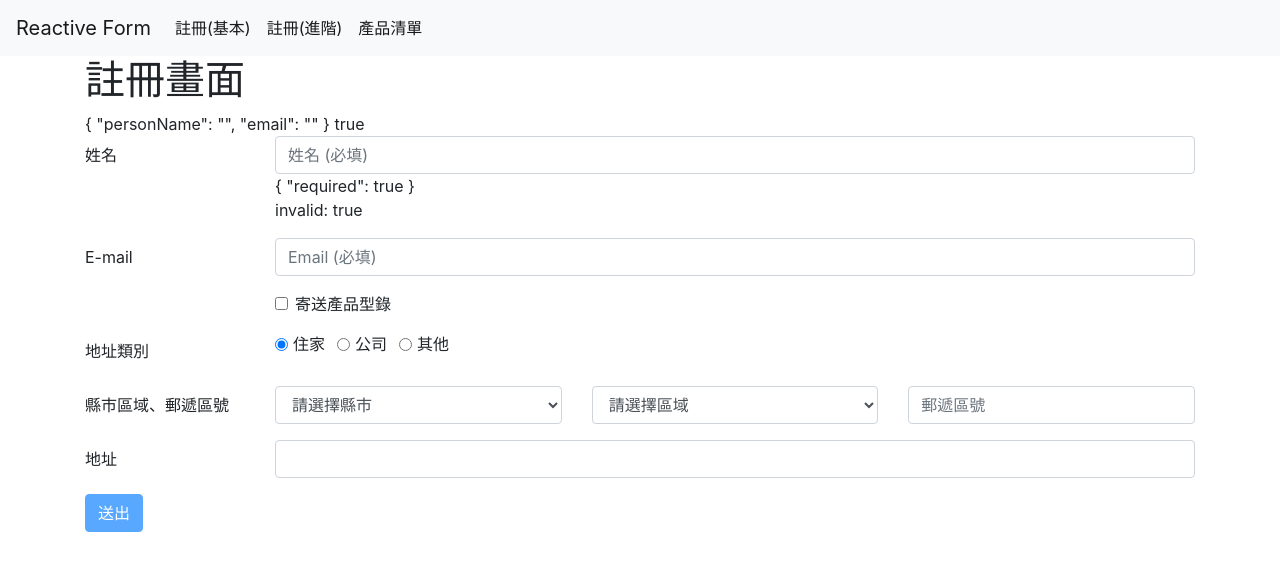
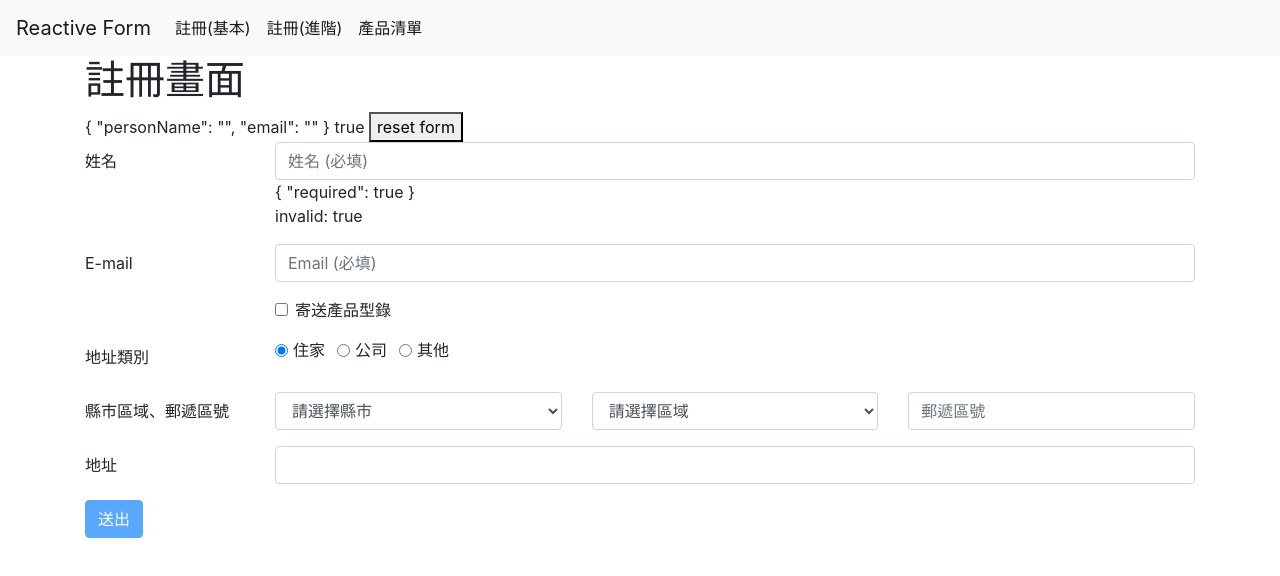
Before and after one commit to chgc/20181110-angular-beginner-form, an Angular app: page /signup in a window 1280 px wide. Shown: the top 576 px of the page. Built offline with nearby package versions, Linux system fonts and the light colour scheme.

Commit message:
Reset 表單狀態並給予初始值

```diff
--- a/src/app/signup/signup.component.html
+++ b/src/app/signup/signup.component.html
@@ -1,5 +1,8 @@
 <h1>註冊畫面</h1>
 {{ f.value | json }} {{ f.invalid }}
+<button (click)="f.reset({ personName: 'Kevin', email: '' })">
+  reset form
+</button>
 <form #f="ngForm">
   <div class="form-group row">
     <label for="staticEmail" class="col-sm-2 col-form-label">姓名</label>
```
